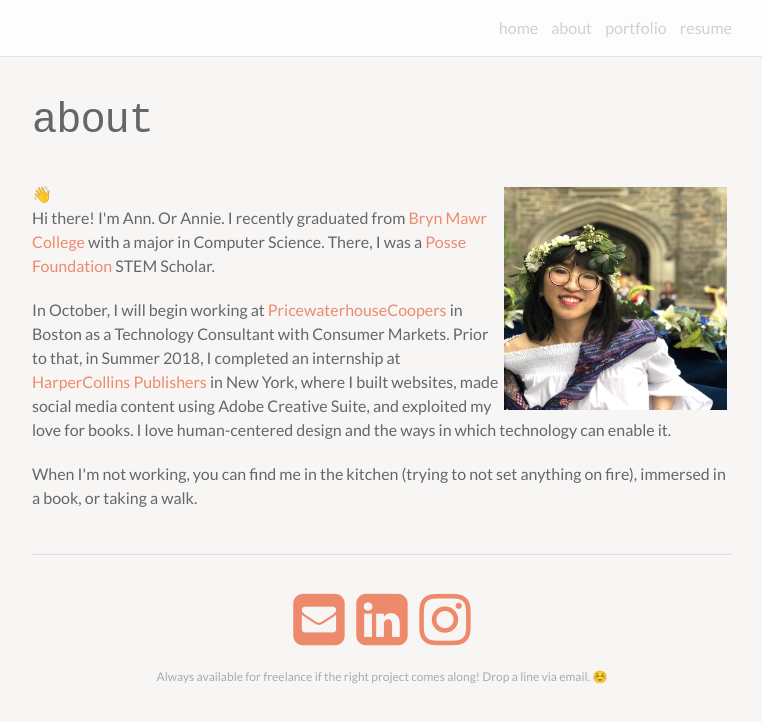
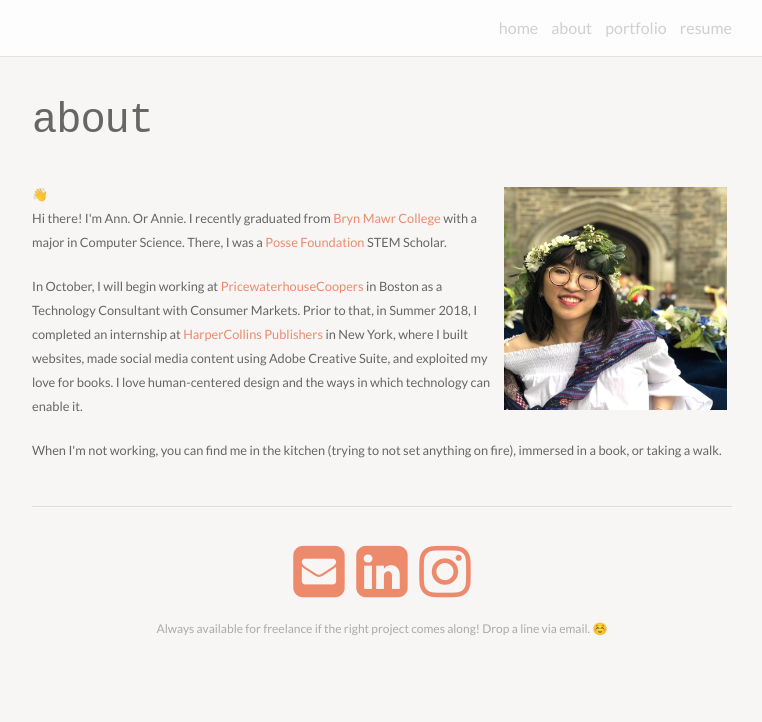
Before and after one commit to anntran14/home, a Jekyll site: the page built from about.html, in a window 1280 px wide. Shown: the top 722 px of the page, without its empty margins (258-1020 px from the left). Built offline with Jekyll 4.4.1, drawn with Linux system fonts in a browser that asks for light colours; nearby versions of some CDN libraries.

Commit message:
Update page.html

```diff
--- a/_layouts/page.html
+++ b/_layouts/page.html
@@ -8,7 +8,7 @@
     <h1 style="font-family:courier new;" class="post-title">{{ page.title }}</h1>
   </header>
 
-  <article style="font-family:'Lato'; font-size: 100%;" class="post-content">
+  <article style="font-family:'Lato'; font-size: 80%;" class="post-content">
     {{ content }}
   </article>
 
```
